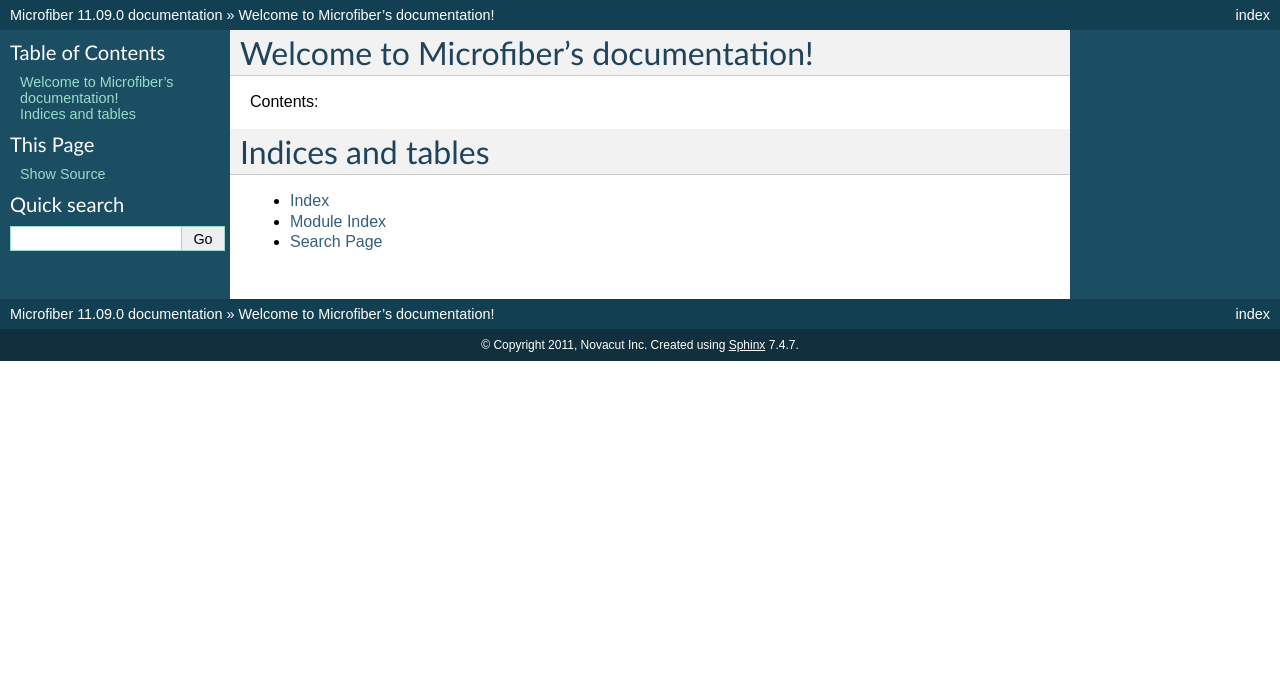
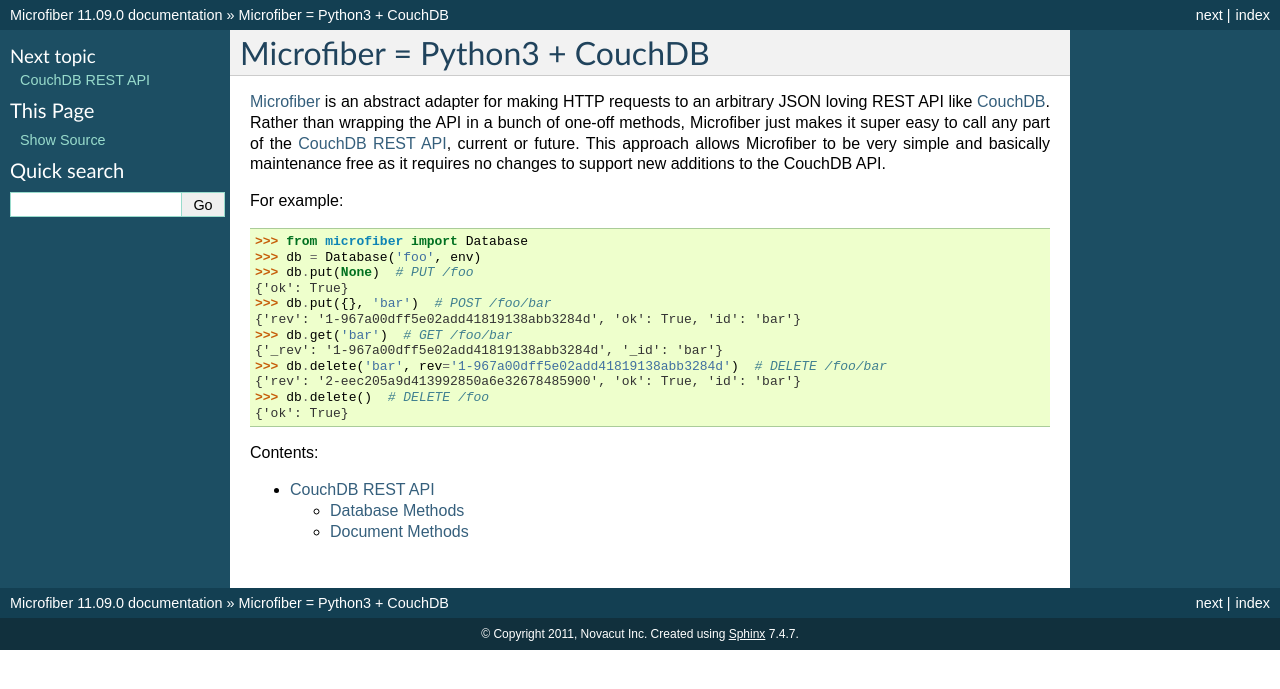
Before and after one commit to json420/microfiber, a Sphinx documentation site: the page built from doc/index.rst, in a window 1280 px wide. Shown: the top 689 px of the page. Built offline with Sphinx 7.4.7, drawn with Linux system fonts in a browser that asks for light colours.

Commit message:
Started stubbing things out

```diff
--- /dev/null
+++ b/doc/couchdb_api.rst
@@ -0,0 +1,69 @@
+================
+CouchDB REST API
+================
+
+This is a quick tour of the CouchDB REST API, as you would use it from
+Microfiber.  This is indented as a quick reference, and as such not all the API
+is documented here.  For more details, see the full `CouchDB REST API`_.
+
+.. _`CouchDB REST API`: http://www.couchbase.org/sites/default/files/uploads/all/documentation/couchbase-api.html
+
+
+Database Methods
+================
+
+All the following database method examples assume you started out with this:
+
+>>> from microfiber import Database, Server
+>>> database = Database('db1')
+>>> server = Server()
+
+
+Create a database
+-----------------
+
+>>> database.put(None)
+{'ok': True}
+>>> server.put(None, 'db2')
+{'ok': True}
+
+
+Database info
+-------------
+
+>>> database.get()
+{'update_seq': 0, 'disk_size': 79, 'purge_seq': 0, 'doc_count': 0, 'compact_running': False, 'db_name': 'db1', 'doc_del_count': 0, 'instance_start_time': '1314870632421649', 'committed_update_seq': 0, 'disk_format_version': 5}
+>>> server.get('db2')
+{'update_seq': 0, 'disk_size': 79, 'purge_seq': 0, 'doc_count': 0, 'compact_running': False, 'db_name': 'db2', 'doc_del_count': 0, 'instance_start_time': '1314870646021676', 'committed_update_seq': 0, 'disk_format_version': 5}
+
+
+Database changes
+----------------
+
+>>> database.get('_changes')
+{'last_seq': 0, 'results': []}
+>>> server.get('db2', '_changes')
+{'last_seq': 0, 'results': []}
+
+
+Compact a database
+------------------
+
+>>> database.post(None, '_compact')
+{'ok': True}
+>>> server.post(None, 'db2', '_compact')
+{'ok': True}
+
+
+Delete a database
+-----------------
+
+>>> database.delete()
+{'ok': True}
+>>> server.delete('db2')
+{'ok': True}
+
+
+
+Document Methods
+================
--- a/doc/index.rst
+++ b/doc/index.rst
@@ -1,19 +1,37 @@
-.. Microfiber documentation master file, created by
-   sphinx-quickstart on Thu Sep  1 03:24:38 2011.
-   You can adapt this file completely to your liking, but it should at least
-   contain the root `toctree` directive.
+Microfiber = Python3 + CouchDB
+==============================
 
-Welcome to Microfiber's documentation!
-======================================
+`Microfiber`_ is an abstract adapter for making HTTP requests to an arbitrary
+JSON loving REST API like `CouchDB`_.  Rather than wrapping the API in a bunch
+of one-off methods, Microfiber just makes it super easy to call any part of the
+`CouchDB REST API`_, current or future.  This approach allows Microfiber to be
+very simple and basically maintenance free as it requires no changes to support
+new additions to the CouchDB API.
+
+For example:
+
+>>> from microfiber import Database
+>>> db = Database('foo', env)
+>>> db.put(None)  # PUT /foo
+{'ok': True}
+>>> db.put({}, 'bar')  # POST /foo/bar
+{'rev': '1-967a00dff5e02add41819138abb3284d', 'ok': True, 'id': 'bar'}
+>>> db.get('bar')  # GET /foo/bar
+{'_rev': '1-967a00dff5e02add41819138abb3284d', '_id': 'bar'}
+>>> db.delete('bar', rev='1-967a00dff5e02add41819138abb3284d')  # DELETE /foo/bar
+{'rev': '2-eec205a9d413992850a6e32678485900', 'ok': True, 'id': 'bar'}
+>>> db.delete()  # DELETE /foo
+{'ok': True}
+
+
+.. _`Microfiber`: https://launchpad.net/microfiber
+.. _`CouchDB`: http://couchdb.apache.org/
+.. _`CouchDB REST API`: http://www.couchbase.org/sites/default/files/uploads/all/documentation/couchbase-api.html
+
 
 Contents:
 
 .. toctree::
    :maxdepth: 2
 
-Indices and tables
-==================
-
-* :ref:`genindex`
-* :ref:`modindex`
-* :ref:`search`
+   couchdb_api
```
Also changed, not shown: 1 other file.
